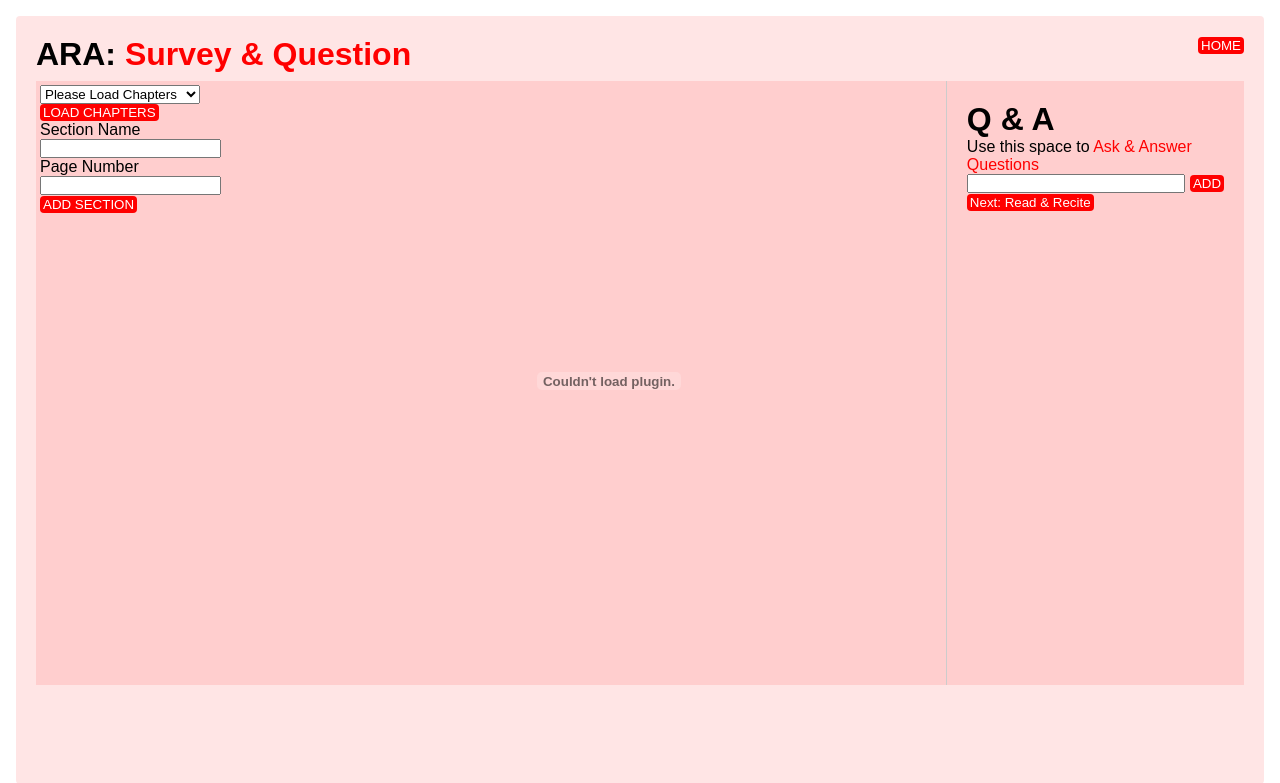
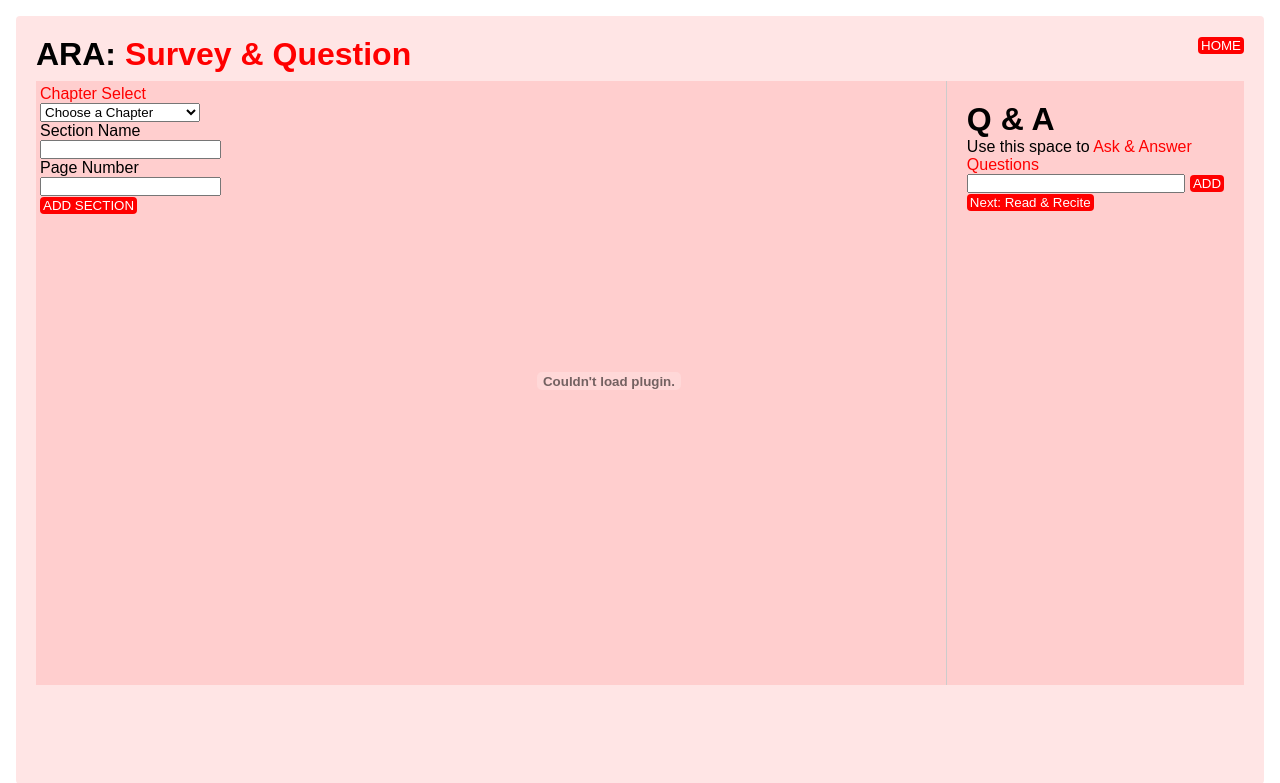
Before and after one commit to clioit/CS422-ARA, a Flask app: template frontend/templates/surveyQuestion.html in a window 1280 px wide. Shown: the top 783 px of the page. Run offline with Flask 3, Linux system fonts and the light colour scheme; the template is opened without the code that fills it, so the values that code supplies are empty; parts of the project's set-up code (start-up, migrations or seed data) failed here and were passed over; some web fonts are replaced.

Commit message:
fixed chapter loading and question saving

```diff
--- a/backend/backend_api.py
+++ b/backend/backend_api.py
@@ -148,22 +148,40 @@ def home():
 @app.route('/pdfs/<pdf_id>/surveyQuestion')
 @requires_login
 def survey_question(pdf_id):
+    pdf = get_user_pdf(pdf_id)
+    chapter = pdf.chapters[0] if pdf.chapters else None
+    section = chapter.sections[0] if chapter and chapter.sections else None
+
+    chapter_id = str(chapter._id) if chapter else None
+    section_id = str(section._id) if section else None
     """Page for reading PDF, taking questions/answers, and adding chapters/sections."""
-    return render_template('surveyQuestion.html', pdf_id=pdf_id, get_username=get_username)
+    return render_template('surveyQuestion.html', pdf_id=pdf_id, chapter_id=chapter_id, section_id=section_id, get_username=get_username)
 
 
 @app.route('/pdfs/<pdf_id>/readRecite')
 @requires_login
 def read_recite(pdf_id):
+    pdf = get_user_pdf(pdf_id)
+    chapter = pdf.chapters[0] if pdf.chapters else None
+    section = chapter.sections[0] if chapter and chapter.sections else None
+
+    chapter_id = str(chapter._id) if chapter else None
+    section_id = str(section._id) if section else None
     """Page for reading PDF, taking notes, and choosing chapters for notes."""
-    return render_template('readRecite.html', pdf_id=pdf_id, get_username=get_username)
+    return render_template('readRecite.html', pdf_id=pdf_id, chapter_id=chapter_id, section_id=section_id, get_username=get_username)
 
 
 @app.route('/pdfs/<pdf_id>/review')
 @requires_login
 def review(pdf_id):
+    pdf = get_user_pdf(pdf_id)
+    chapter = pdf.chapters[0] if pdf.chapters else None
+    section = chapter.sections[0] if chapter and chapter.sections else None
+
+    chapter_id = str(chapter._id) if chapter else None
+    section_id = str(section._id) if section else None
     """Page for choosing chapters to review content with flashcards."""
-    return render_template('review.html', pdf_id=pdf_id, get_username=get_username)
+    return render_template('review.html', pdf_id=pdf_id, chapter_id=chapter_id, section_id=section_id, get_username=get_username)
 
 
 @app.route('/pdfs', methods=['GET', 'POST'])
--- a/frontend/static/loadingTags.js
+++ b/frontend/static/loadingTags.js
@@ -38,12 +38,13 @@ async function fetchChaps() {
 fetchChaps();
 
 function setChap(){
+    console.log("entering setChap()", chap_id);
     chap_id = menu.value;
     fetchTags();
   }
 
   async function fetchTags() {
-    console.log(chap_id);
+    console.log("entering fetchTags()", chap_id);
     clearSections();
       // Fetches all existing PDFs from the database to populate PDFArray[]
       return fetch(`http://localhost:5001/pdfs/${pdf_id}/chapters/${chap_id}/sections`, {
@@ -76,6 +77,7 @@ function setChap(){
   // loads chapters into select menu
 function fillChapters() {
     console.log("helo");
+
  for (let i = 0; i < chapArray.length; i++) {
     const chapHolder = document.createElement("div");
     chapHolder.className = "chap-obj";
@@ -90,13 +92,18 @@ function fillChapters() {
     menu.appendChild(chapHolder);
   }
 
+  // const noSelect = document.getElementById("no-select");
+  // noSelect.textContent = `Choose a Chapter`;
+}
+
+
 //   const chapBtn = document.getElementById("chapters-btn");
 //   chapBtn.innerHTML = `ADD NEW`;
 //   chapBtn.setAttribute("onclick", addChapter());
 
-  const noSelect = document.getElementById("no-select");
-  noSelect.textContent = `Choose a Chapter`;
-}
+//   const noSelect = document.getElementById("no-select");
+//   noSelect.textContent = `Choose a Chapter`;
+// }
 
 // displays sectTags as OSO (On Screen Object)
 function updateSections() {
--- a/frontend/templates/surveyQuestion.html
+++ b/frontend/templates/surveyQuestion.html
@@ -18,14 +18,19 @@
   <div class="columns">
     <div class="section-container">
       <div class="section-topper" id="section-topper">
-
+      <label for="new-section">Chapter Select</label>
 
     <select id="chapter" onchange="setChap()">
-        <option id ="no-select" value="" selected>Please Load Chapters</option>
+        <option id ="no-select" value="" selected>Choose a Chapter</option>
         <div class="chaps">choose</div>
     </select>
     <span id = "page">  </span>
-    <button id="chapters-btn" onclick="fillChapters()">LOAD CHAPTERS</button>
+    <!-- <button id="chapters-btn" onclick="fillChapters()">LOAD CHAPTERS</button> -->
+    <script>
+      window.onload = function () {
+      fillChapters();
+      };
+    </script>
 
   </div>
 <div class="sections">
```
Also changed, not shown: frontend/static/readRecite.js (+16 -16 lines), frontend/templates/readRecite.html (+8 -3 lines), frontend/templates/review.html (+8 -3 lines).
